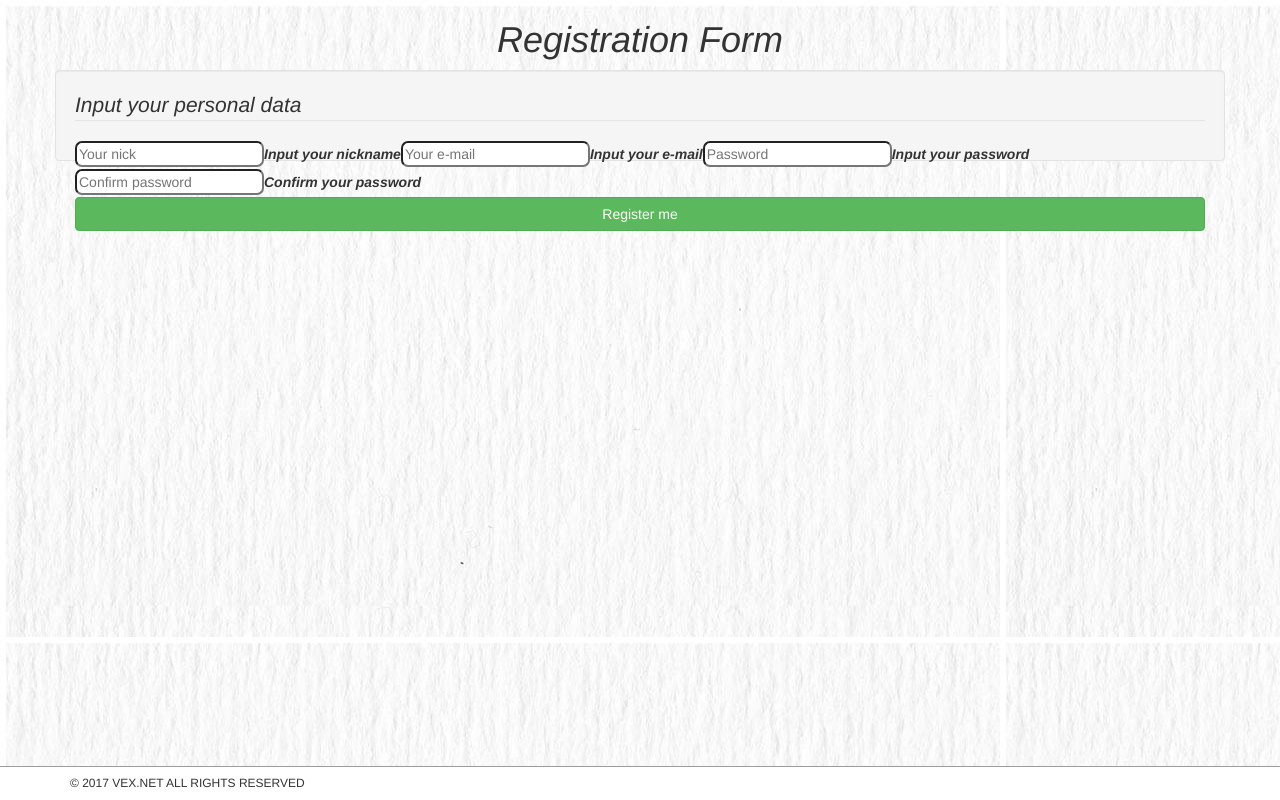
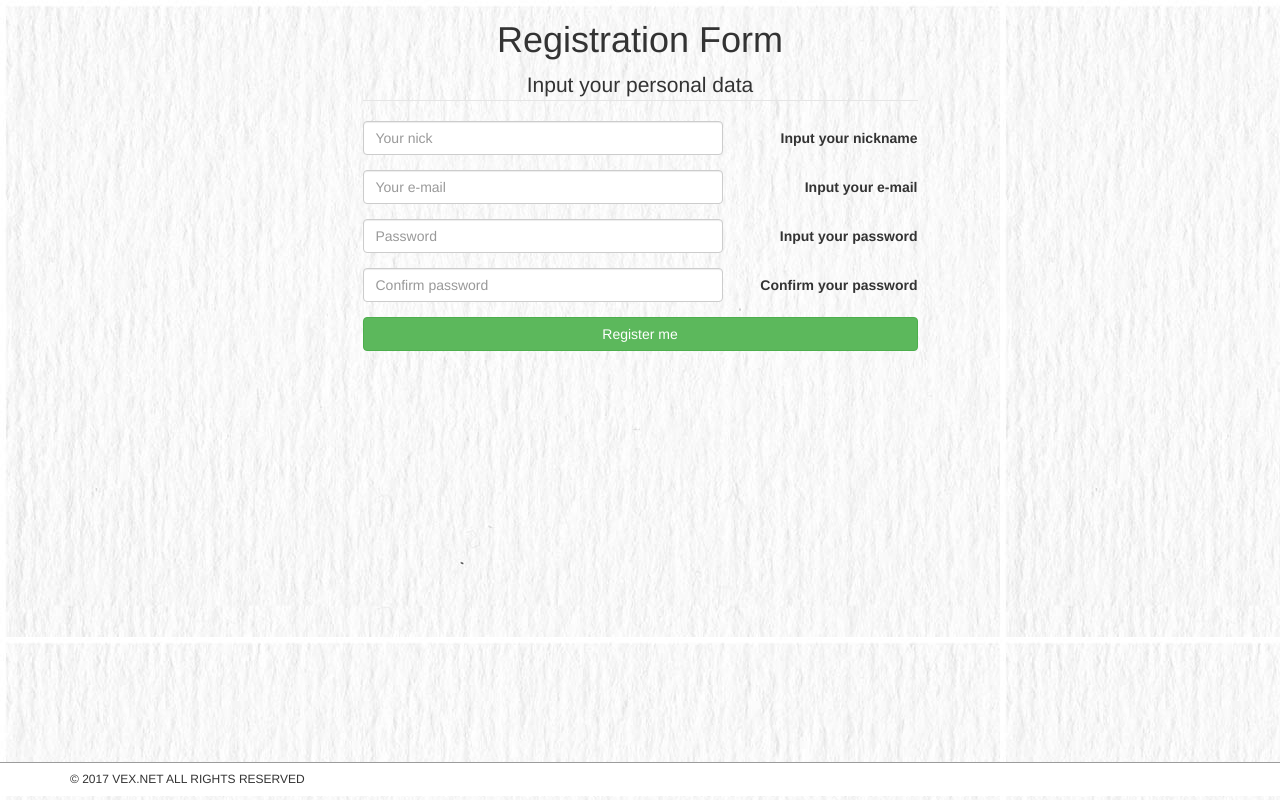
Before and after one commit to andriisalnikov/TechPractice2017, a Django app: template Task11/ex/templates/registration.html in a window 1280 px wide. Run offline with Django 3.2, Linux system fonts and the light colour scheme; the template is opened without the code that fills it, so the values that code supplies are empty.

Commit message:
Applied registration frontend to production.

```diff
--- a/Task11/ex/Frontend_HERE/message.html
+++ b/Task11/ex/Frontend_HERE/message.html
@@ -9,7 +9,7 @@
 	<body>
 		<header>
 			<img src="logo.jpg" width="70" height="50">
-			<h1 >VEX.NET</h1>
+			<h1>VEX.NET</h1>
 		</header>
 		<div class="container">
 			<div class="jumbotron">
--- a/Task11/ex/techpractice/files/static/registration_form.css
+++ b/Task11/ex/techpractice/files/static/registration_form.css
@@ -1,25 +1,24 @@
-h1
-{
-	font-style: italic;
+html {
+    height: 97%;
+}
+body {
+	padding: 0;
+	margin: 0;
+    position: relative;
+    min-height: 100%;
+    padding-bottom: 40px;
+    background-image: url("background.jpg");
+}
+h1 {
 	text-align: center;
 }
-body
-{
-	background-image: url("background.jpg");
-}
-label
-{
-	font-style: italic;
-}
-fieldset
-{
+fieldset {
 	border-radius: 3px;
 	border-color: black;
 }
-legend
-{
+legend {
 	font-size: 20pt;
-	font-style: italic;
+	text-align: center;
 }
 footer {
     position: absolute;
@@ -31,17 +30,10 @@ footer {
     border-top: 1px solid #9c9c9c;
     background-color: white;
 }
-.input
-{
+.input {
 	border-radius: 7px;
 }
-.cell
-{
-	display: table;
-	float: left;
-}
-@media screen and (max-device-width:820px)
-{
+@media screen and (max-device-width:820px) {
 	label
 	{
 		display: none;
--- a/Task11/ex/templates/message.html
+++ b/Task11/ex/templates/message.html
@@ -3,7 +3,7 @@
 <html lang="en">
     <head>
         <meta charset="UTF-8" http-equiv="Cache-Control" content="no-cache">
-        <title>VEX Message</title>
+        <title>EX.UA ALIVE!</title>
         <link rel="stylesheet" type="text/css" href="{% static "bootstrap.min.css" %}">
         <link rel="stylesheet" type="text/css" href="{% static "message.css" %}">
         <script src="{% static "jquery.js" %}"></script>
@@ -12,7 +12,7 @@
     <body>
 		<header>
 			<img src="{% static "logo.jpg" %}" width="70" height="50">
-			<h1 >VEX.NET</h1>
+			<h1>VEX.NET</h1>
 		</header>
 		<div class="container">
 			<div class="jumbotron">
@@ -21,7 +21,7 @@
                 {% endfor %}
 			</div>
 		</div>
-		<footer >
+		<footer>
 			<div class="container">
           		<h6>
             		 © 2017 VEX.NET ALL RIGHTS RESERVED
--- a/Task11/ex/templates/registration.html
+++ b/Task11/ex/templates/registration.html
@@ -16,19 +16,39 @@
         </header>
         <div class="container">
         <div class="row">
-            <div class="well span6 offset3">
+		<div class="col-sm-6 col-sm-offset-3">
 			<legend>Input your personal data</legend>
-            	<form name="reg" class="cell" method="post">
+			<form name="reg" class="form-horizontal" method="post">
 				{% csrf_token %}
-                	<input class="input span4" type ="text" id="text" name="nick" required placeholder="Your nick" >
-                  <label for="text" class="span2 ">Input your nickname</label>
-                	<input class="input span4" type ="email" id="email" name="email" required placeholder="Your e-mail" >
-                  <label for="email" class="span2">Input your e-mail</label>
-                	<input class="input span4" type ="password" id="passwd" name="password" required placeholder="Password" >
-                  <label for="passwd" class="span2">Input your password</label>
-                	<input class="input span4" type ="password" id="confpasswd" required placeholder="Confirm password" >
-                  <label for="confpasswd" class="span2">Confirm your password</label>
-                  <button type ="submit" class="btn btn-block btn-success">Register me</button>
+				<div class="form-group ">
+					<div class="col-sm-8">
+						<input class="input  form-control" type ="text" id="text" required placeholder="Your nick" >
+					</div>
+					<label for="text" class=" col-sm-4 control-label">Input your nickname</label>
+				</div>
+				<div class="form-group ">
+					<div class="col-sm-8">
+						<input class="input form-control" type ="email" id="email" required placeholder="Your e-mail" >
+					</div>
+					<label for="email" class="col-sm-4 control-label">Input your e-mail</label>
+				</div>
+				<div class="form-group ">
+					<div class="col-sm-8">
+						<input class="input form-control " type ="password" id="passwd" required placeholder="Password" >
+					</div>
+					<label for="passwd" class="col-sm-4 control-label">Input your password</label>
+				</div>
+				<div class="form-group ">
+					<div class="col-sm-8">
+						<input class="input form-control" type ="password" id="confpasswd" required placeholder="Confirm password" >
+					</div>
+					<label for="confpasswd" class="col-sm-4 control-label">Confirm your password</label>
+				</div>
+				<div class="form-group">
+					<div class="col-sm-12">
+					<button type ="submit" class="btn btn-block btn-success ">Register me</button>
+					</div>
+				</div>
 			</form>
 		</div>
         </div>
```
Also changed, not shown: Task11/ex/Frontend_HERE/registration_form.css (+5 -2 lines). Lines whose indentation alone changed are shown as unchanged.
